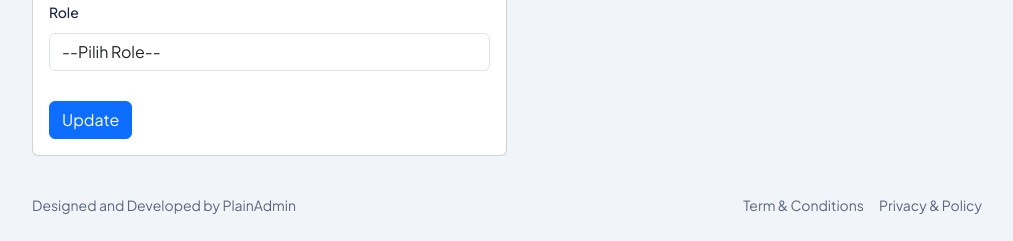
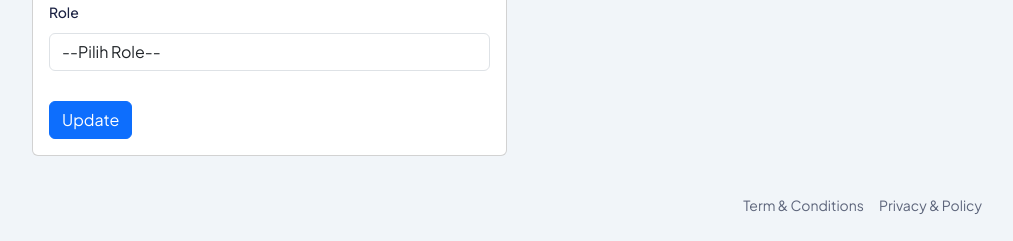
Before and after one commit to wildanwigenta/presensi-Nilu, a CodeIgniter 4 app: the page made by app/Views/admin/data_pegawai/edit.php in a window 1280 px wide. Shown: the part 1391-1632 px from the top of the page, without its empty margins (258-1271 px from the left). Run offline with PHP 8.4 and a stand-in for CodeIgniter, Linux system fonts and the light colour scheme; the template is opened without the code that fills it, so the values that code supplies are empty; some libraries are stand-ins or nearby versions.

Commit message:
feat: comment design by

```diff
--- a/app/Views/admin/layout.php
+++ b/app/Views/admin/layout.php
@@ -265,12 +265,12 @@
           <div class="row">
             <div class="col-md-6 order-last order-md-first">
               <div class="copyright text-center text-md-start">
-                <p class="text-sm">
+                <!-- <p class="text-sm">
                   Designed and Developed by
                   <a href="https://plainadmin.com" rel="nofollow" target="_blank">
                     PlainAdmin
                   </a>
-                </p>
+                </p> -->
               </div>
             </div>
             <!-- end col-->
```
